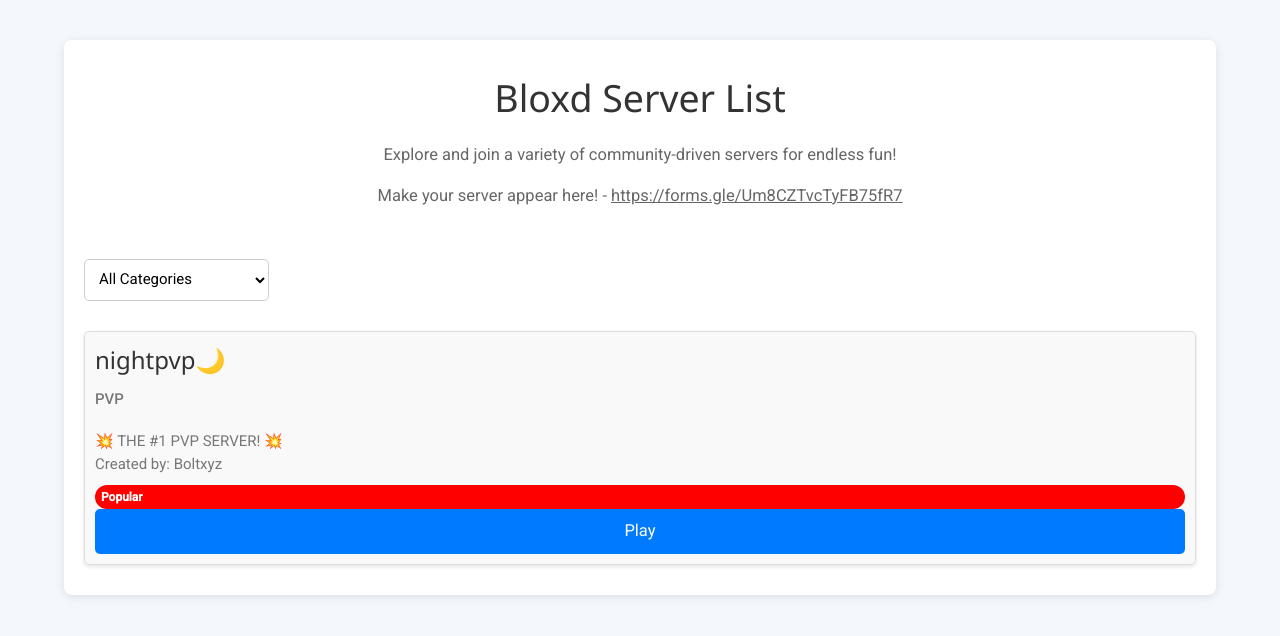
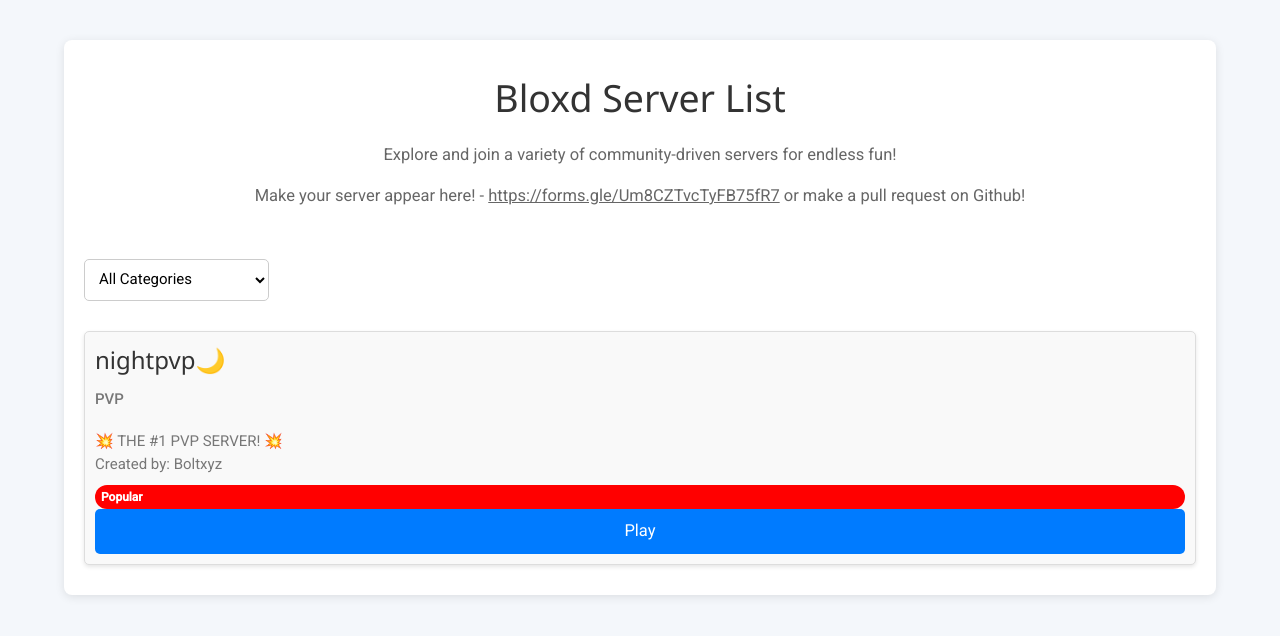
Before and after one commit to bloxdserverlist/bloxdserverlist.github.io, a plain HTML site: page index.html in a window 1280 px wide. Drawn offline with nearby package versions, Linux system fonts and the light colour scheme.

Commit message:
Update index.html

```diff
--- a/index.html
+++ b/index.html
@@ -130,7 +130,7 @@
         <div class="header">
             <h1>Bloxd Server List</h1>
             <p>Explore and join a variety of community-driven servers for endless fun!</p>
-            <p>Make your server appear here! - <a href="https://forms.gle/Um8CZTvcTyFB75fR7">https://forms.gle/Um8CZTvcTyFB75fR7</a></p>
+            <p>Make your server appear here! - <a href="https://forms.gle/Um8CZTvcTyFB75fR7">https://forms.gle/Um8CZTvcTyFB75fR7</a> or make a pull request on Github!</p>
         </div>
 
         <div class="category-selector">
```
